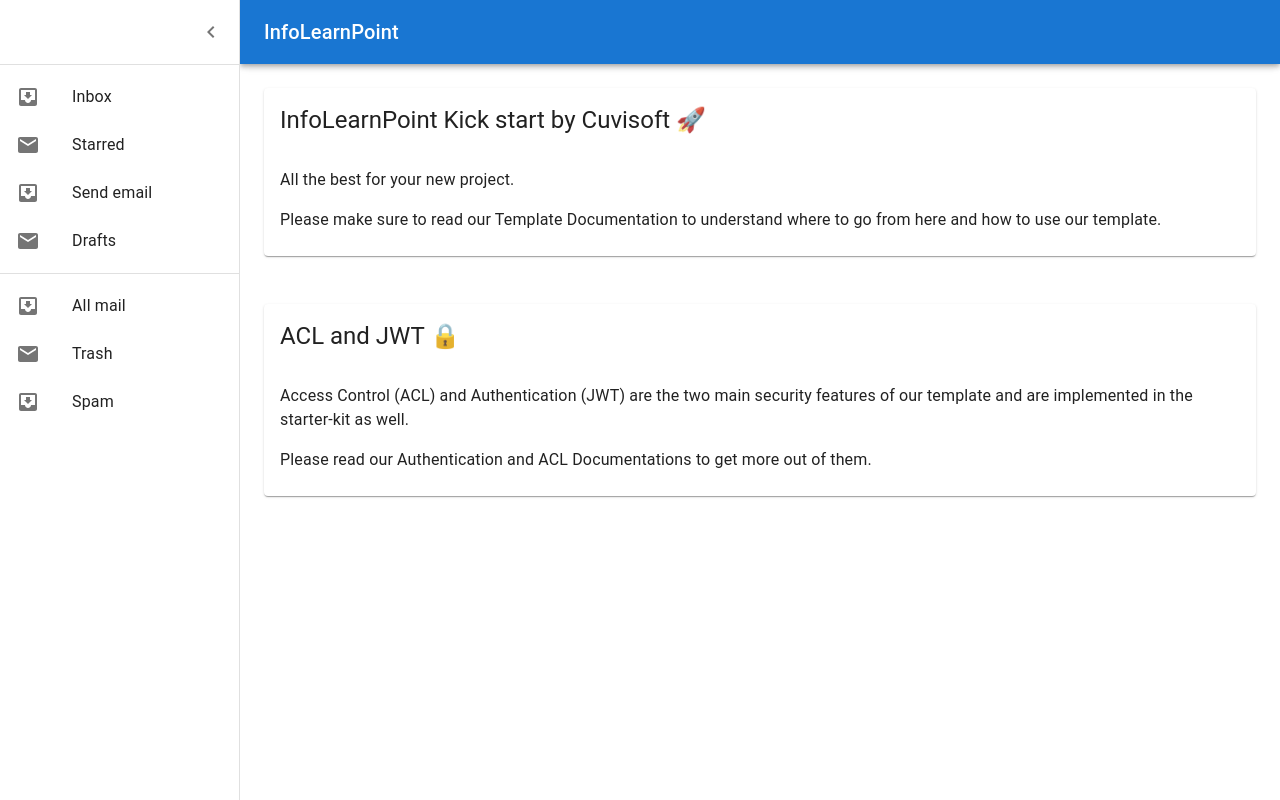
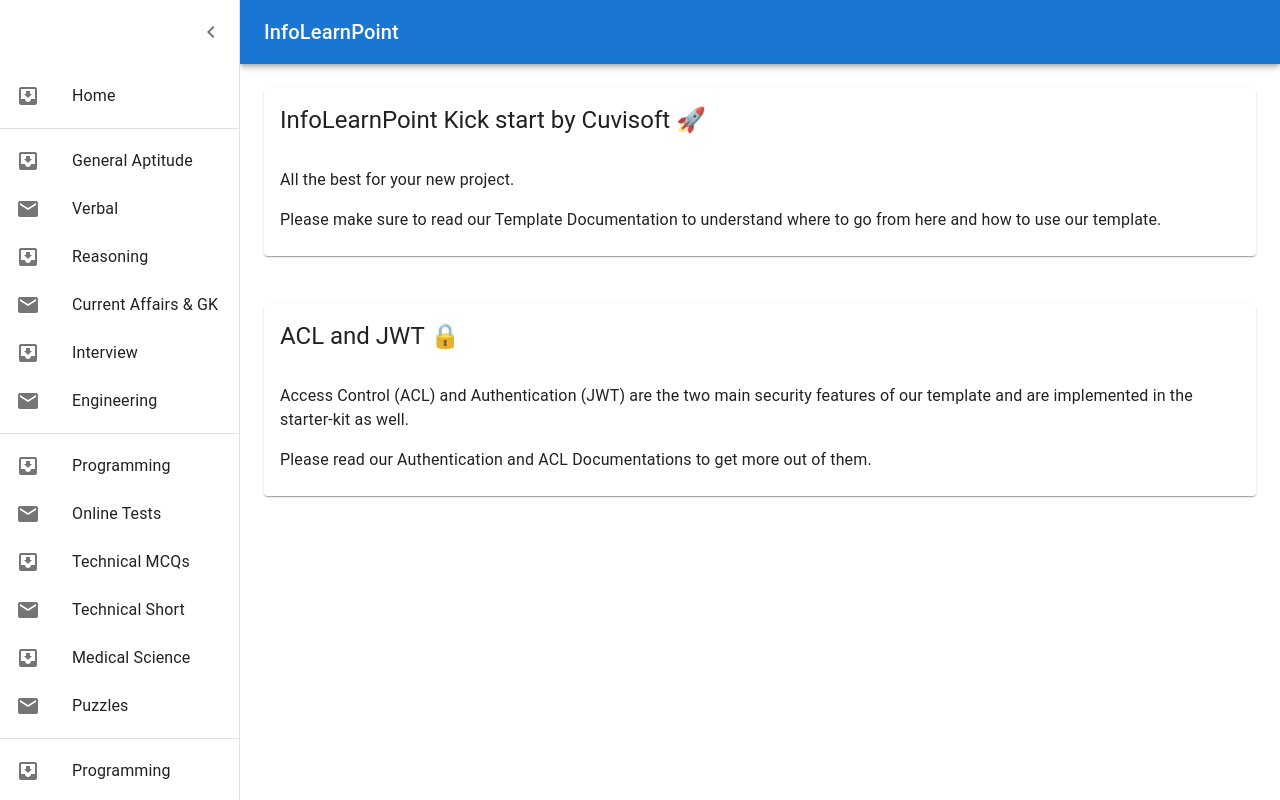
Before and after one commit to balajiCubie/infolearnpoint, a Next.js app: page / in a window 1280 px wide. Both pictures are taken after a click on the button "open drawer". Built offline with nearby package versions, Linux system fonts and the light colour scheme.

Commit message:
sidebartopic

```diff
--- a/src/pages/index.js
+++ b/src/pages/index.js
@@ -119,9 +119,8 @@
             {theme.direction === 'ltr' ? <ChevronLeftIcon /> : <ChevronRightIcon />}
           </IconButton>
         </DrawerHeader>
-        <Divider />
         <List>
-          {['Inbox', 'Starred', 'Send email', 'Drafts'].map((text, index) => (
+          {['Home'].map((text, index) => (
             <ListItem key={text} disablePadding>
               <ListItemButton>
                 <ListItemIcon>{index % 2 === 0 ? <InboxIcon /> : <MailIcon />}</ListItemIcon>
@@ -132,14 +131,55 @@
         </List>
         <Divider />
         <List>
-          {['All mail', 'Trash', 'Spam'].map((text, index) => (
+          {['General Aptitude', 'Verbal', 'Reasoning', 'Current Affairs & GK', 'Interview', 'Engineering'].map(
+            (text, index) => (
               <ListItem key={text} disablePadding>
                 <ListItemButton>
                   <ListItemIcon>{index % 2 === 0 ? <InboxIcon /> : <MailIcon />}</ListItemIcon>
                   <ListItemText primary={text} />
                 </ListItemButton>
               </ListItem>
-          ))}
+            )
+          )}
+        </List>
+        <Divider />
+        <List>
+          {['Programming', 'Online Tests', 'Technical MCQs', 'Technical Short ', 'Medical Science', 'Puzzles'].map(
+            (text, index) => (
+              <ListItem key={text} disablePadding>
+                <ListItemButton>
+                  <ListItemIcon>{index % 2 === 0 ? <InboxIcon /> : <MailIcon />}</ListItemIcon>
+                  <ListItemText primary={text} />
+                </ListItemButton>
+              </ListItem>
+            )
+          )}
+        </List>
+        <Divider />
+        <List>
+          {['Programming', 'Online Tests', 'Technical MCQs', 'Technical Short ', 'Medical Science', 'Puzzles'].map(
+            (text, index) => (
+              <ListItem key={text} disablePadding>
+                <ListItemButton>
+                  <ListItemIcon>{index % 2 === 0 ? <InboxIcon /> : <MailIcon />}</ListItemIcon>
+                  <ListItemText primary={text} />
+                </ListItemButton>
+              </ListItem>
+            )
+          )}
+        </List>
+        <Divider />
+        <List>
+          {['Programming', 'Online Tests', 'Technical MCQs', 'Technical Short', 'Medical Science', 'Puzzles'].map(
+            (text, index) => (
+              <ListItem key={text} disablePadding>
+                <ListItemButton>
+                  <ListItemIcon>{index % 2 === 0 ? <InboxIcon /> : <MailIcon />}</ListItemIcon>
+                  <ListItemText primary={text} />
+                </ListItemButton>
+              </ListItem>
+            )
+          )}
         </List>
       </Drawer>
       <Main open={open}>
```
Lines whose indentation alone changed are shown as unchanged.
